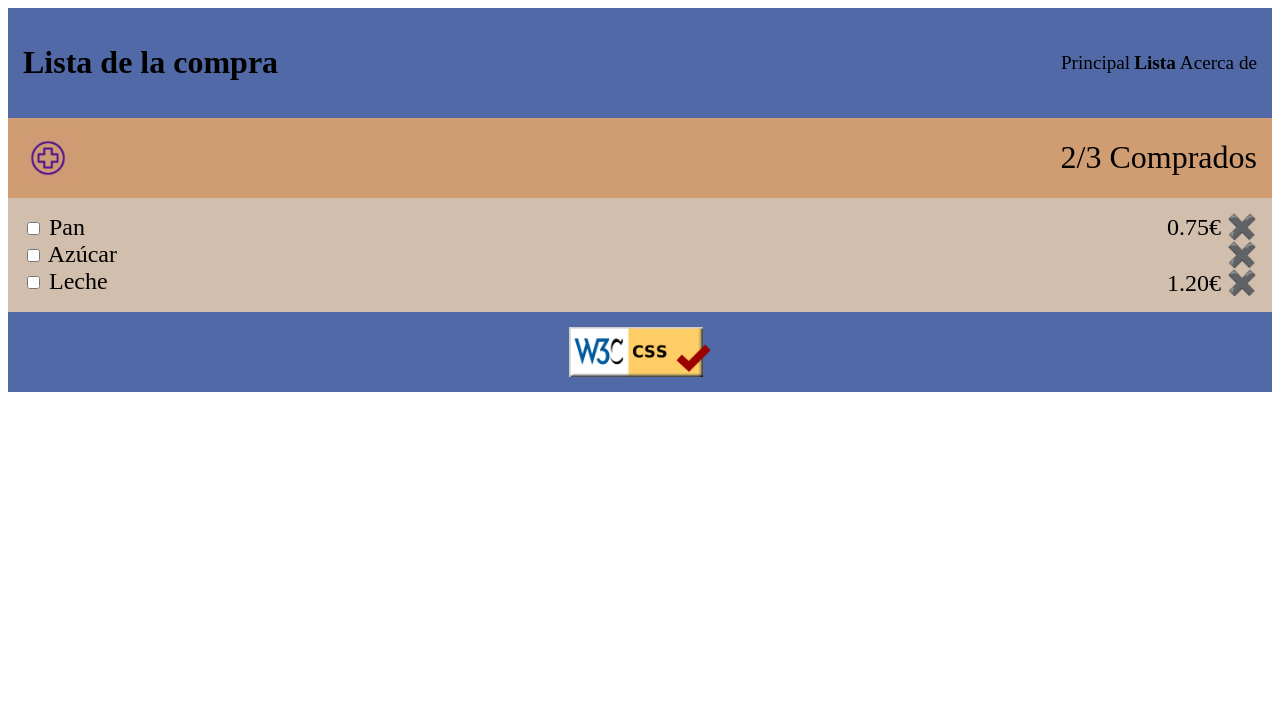
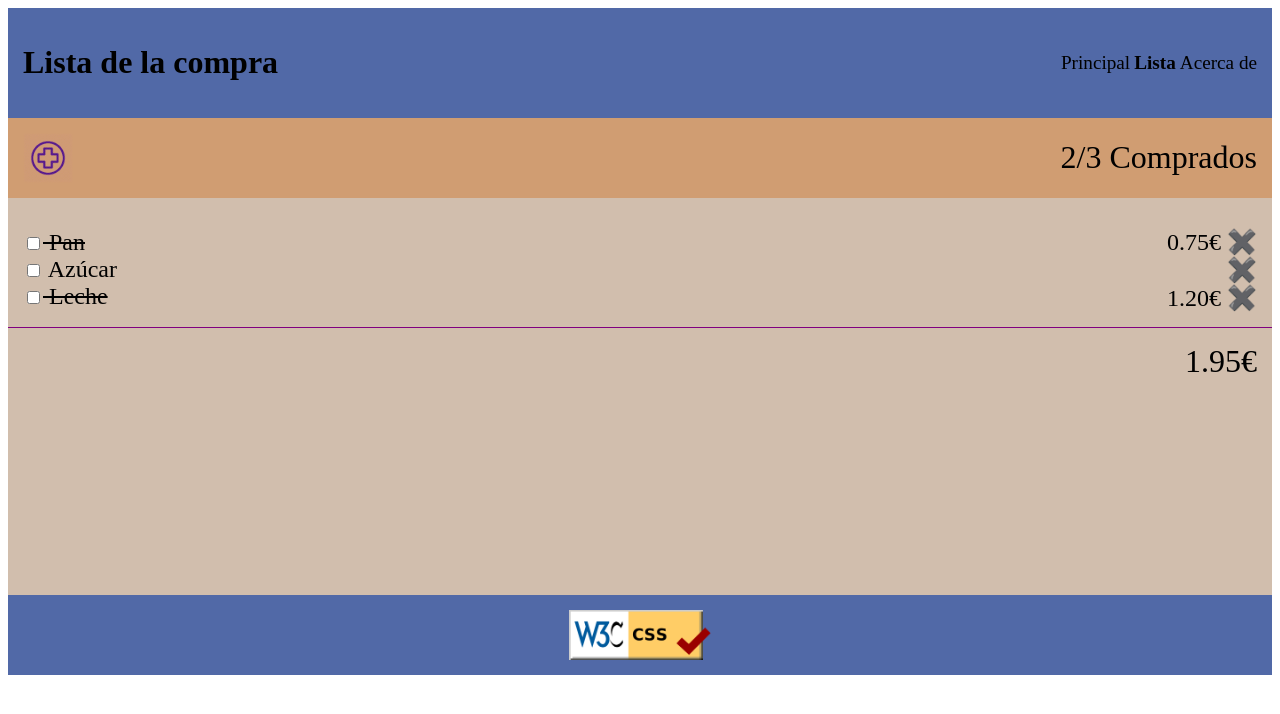
Before and after one commit to Jesus-AA/-Jesus-AA-202307-w1ch3-jesus-alvarez, a plain HTML site: page index.html in a window 1280 px wide. Drawn offline with Linux system fonts and the light colour scheme.

Commit message:
Added minor changes in fonts in css

```diff
--- a/index.html
+++ b/index.html
@@ -21,6 +21,7 @@
       </ol>
     </nav>
   </header>
+
   <main>
     <div>
       <img src="./medical-icon-png-11.png" alt="A plus sign" height="50">
@@ -40,6 +41,12 @@
       </ol>
     </section>
 
+    <section>
+      <p>1.95€</p>
+    </section>
+
+
+
 
 
   </main>
--- a/styles.css
+++ b/styles.css
@@ -34,9 +34,17 @@ ul {
   list-style: none;
 }
 
+main > section:nth-child(2) > ul > li:nth-child(odd) {
+  text-decoration: line-through;
+}
+
 a {
   text-decoration: none;
   color: black;
+}
+
+body > main > section:nth-child(2) {
+  padding-top: 30px;
 }
 
 nav > ol > li:nth-child(2) {
@@ -73,6 +81,19 @@ main > section {
   align-items: center;
 }
 
+main > section:nth-child(3) {
+  background-color: #d1bead;
+  font-size: 2rem;
+  display: flex;
+  justify-content: flex-end;
+  border-top: 1px solid purple;
+}
+
+main > section:nth-child(3) > p {
+  margin: 0;
+  padding-bottom: 200px;
+}
+
 main > section > ul {
   margin: 0;
   padding: 0;
@@ -81,6 +102,5 @@ main > section > ul {
 main > section > ol {
   margin: 0;
   padding: 0;
-
   text-align: right;
 }
```
